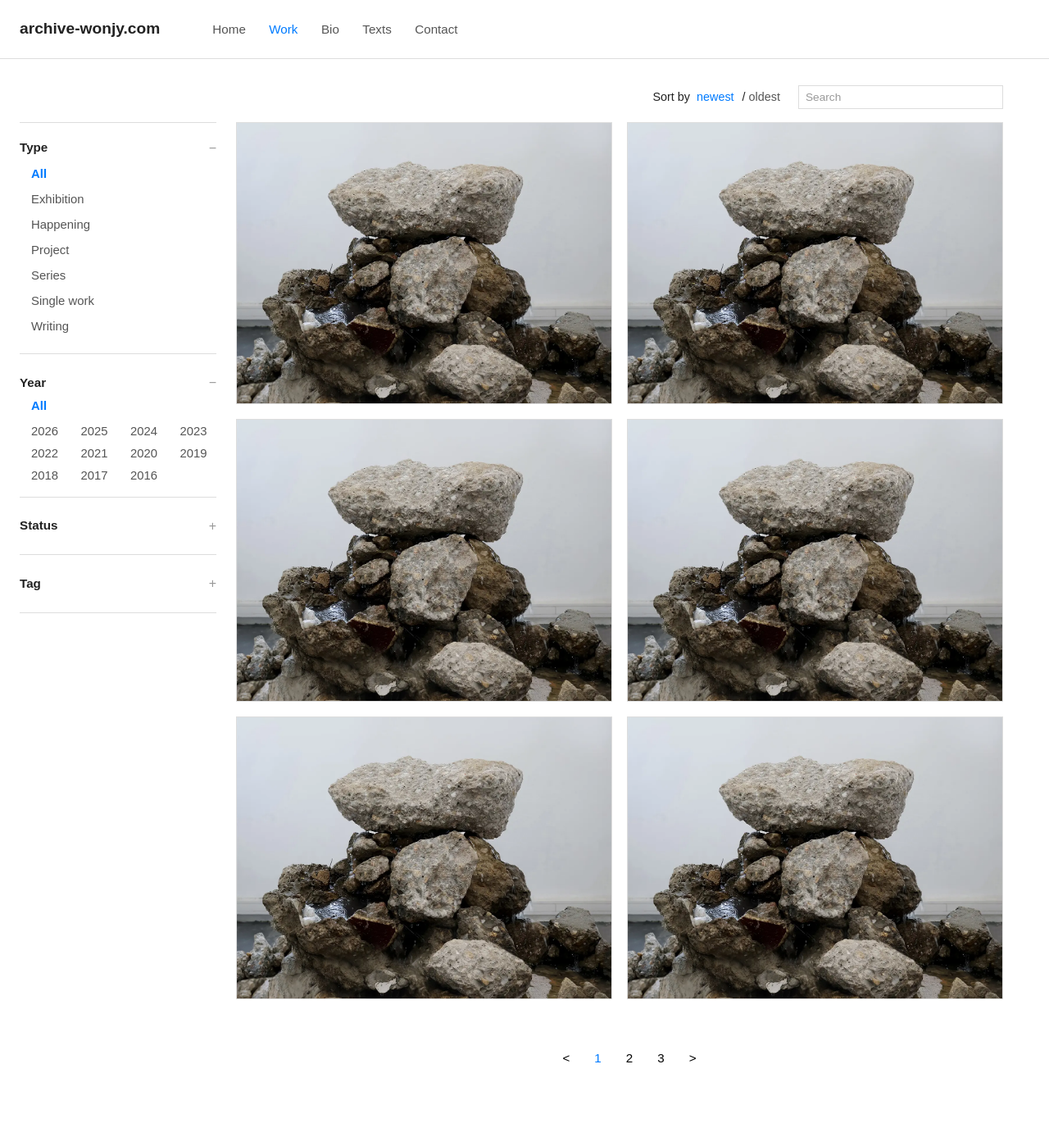
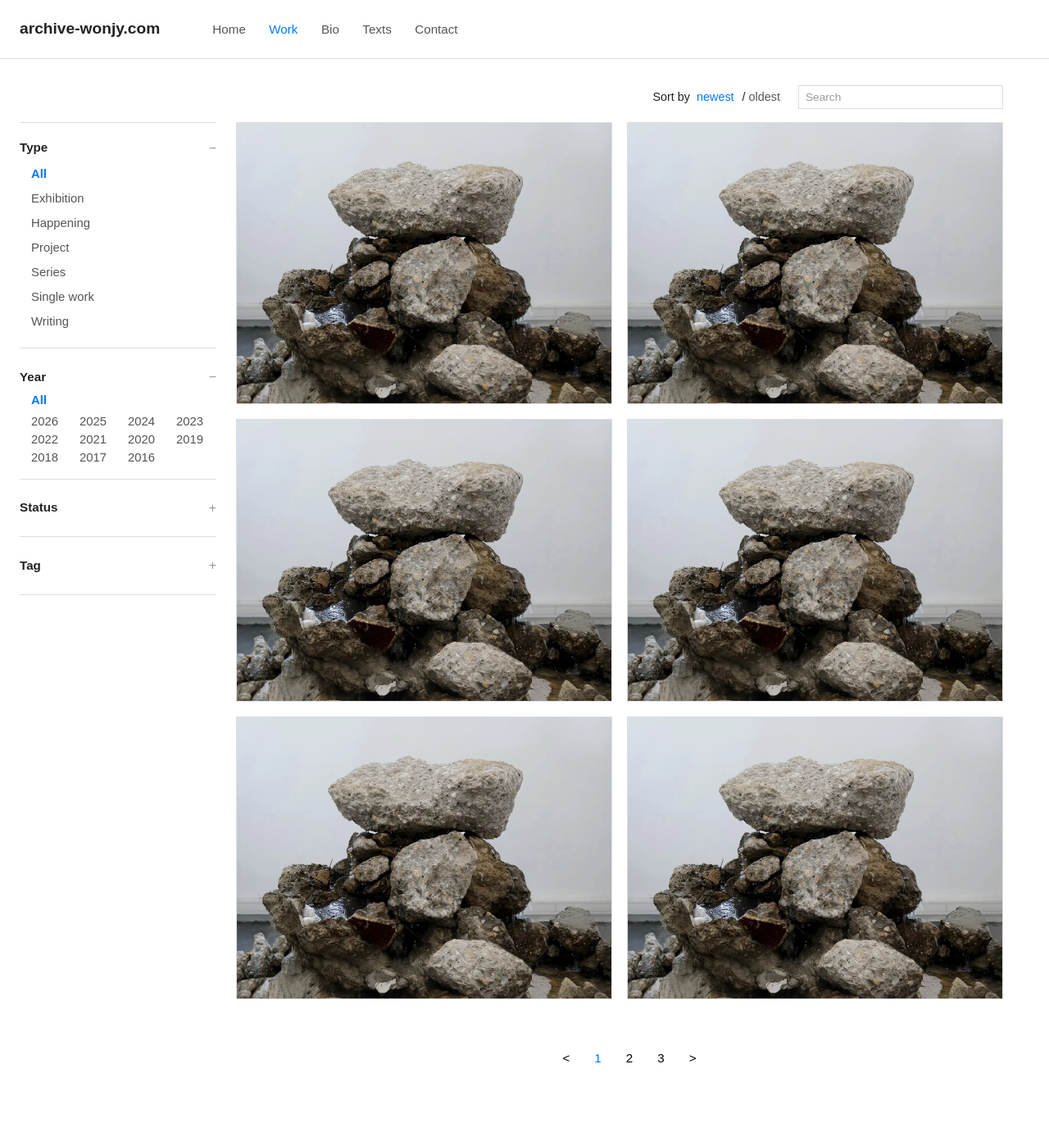
Before and after one commit to Won-Jy/archive-wonjy, a Jekyll site: the page built from work.html, in a window 1280 px wide. Shown: the whole page at 82% size. Built offline with Jekyll 4.4.1, drawn with Linux system fonts in a browser that asks for light colours.

Commit message:
Update work.html

```diff
--- a/work.html
+++ b/work.html
@@ -113,7 +113,7 @@ margin: 6px 0 8px;
 .sidebar .filter-body .chip {
   font-size: 0.93em;     /* 폰트 크기 */
   line-height: 1.0;      /* 줄 간격 */
-  margin-bottom: 4px;    /* 항목 간 간격 */
+  margin-bottom: 3px;    /* 항목 간 간격 */
   color: #555;           /* 기본 글자색 (짙은 회색) */
 }
 
@@ -132,7 +132,7 @@ margin: 6px 0 8px;
 .filter-group[data-filter="year"] .chips{
   display:grid;
   grid-template-columns:repeat(4, auto);
-  column-gap:16px; row-gap:8px; align-content:start;
+  column-gap:10px; row-gap:3px; align-content:start;
 }
 .filter-group[data-filter="year"] .chip{
   display:inline-block; padding:2px 0; margin:0;
```
